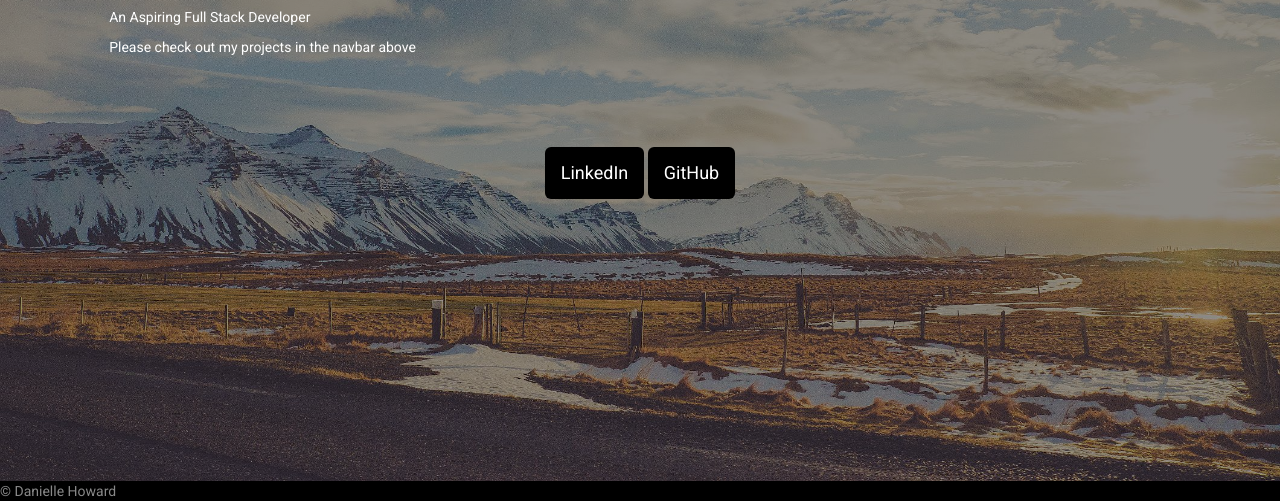
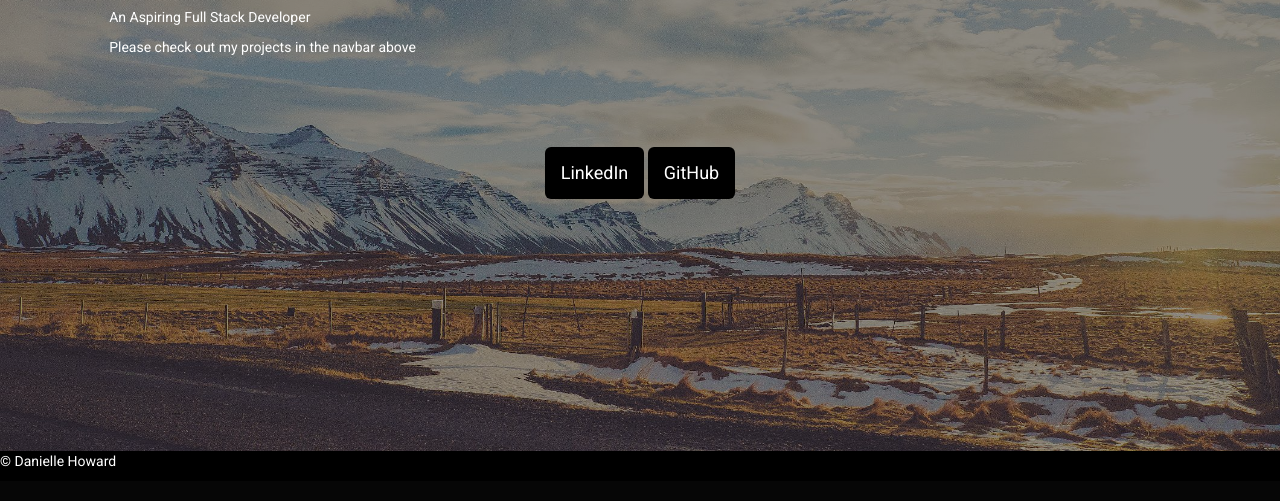
Before and after one commit to edanielleh/simplePortfolio, a plain HTML site: page index.html in a window 1280 px wide. Shown: the part 319-820 px from the top of the page. Drawn offline with Linux system fonts and the light colour scheme.

Commit message:
Cover Photo and Footer CSS Refactored

```diff
--- /dev/null
+++ b/css/cover-and-footer.css
@@ -0,0 +1,19 @@
+.image {
+    height: 100vh;
+    background-image: linear-gradient(
+            rgba(0, 0, 0, 0.4),
+            rgba(0, 0, 0, 0.4)
+    ),
+    url("../resources/background.jpg");
+    background-size: 100% 100%;
+
+}
+
+footer {
+    position: fixed;
+    left: 0;
+    bottom: 0;
+    width: 100%;
+    color: white;
+    background-color: black;
+}
--- a/css/portfolio.css
+++ b/css/portfolio.css
@@ -1,17 +1,6 @@
 /*cover photo*/
 #center-text {
     color: white;
-}
-
-.image {
-    height: 100vh;
-    background-image: linear-gradient(
-            rgba(0, 0, 0, 0.4),
-            rgba(0, 0, 0, 0.4)
-    ),
-    url("../resources/background.jpg");
-    background-size: 100% 100%;
-
 }
 
 h1 {
--- a/css/skills.css
+++ b/css/skills.css
@@ -7,17 +7,6 @@
     padding-bottom: 15%;
     padding-left: 10%;
     color: white;
-}
-
-.image {
-    height: 100vh;
-    background-image: linear-gradient(
-            rgba(0, 0, 0, 0.4),
-            rgba(0, 0, 0, 0.4)
-    ),
-    url("../resources/background.jpg");
-    background-size: 100% 100%;
-
 }
 
 #center {
@@ -42,6 +31,10 @@
 }
 
 footer {
+    position: fixed;
+    left: 0;
+    bottom: 0;
+    width: 100%;
     color: white;
     background-color: black;
 }
--- a/index.html
+++ b/index.html
@@ -6,6 +6,7 @@
     <meta content="width=device-width, initial-scale=1.0" name="viewport">
 
     <link href="./css/bootstrap.min.css" rel="stylesheet" type="text/css">
+    <link href="./css/cover-and-footer.css" rel="stylesheet" type="text/css">
     <link href="./css/portfolio.css" rel="stylesheet" type="text/css">
 
     <script src="./js/jquery-3.2.1.min.js" type="text/javascript"></script>
```
Also changed, not shown: skills.html (+1 -0 lines).
